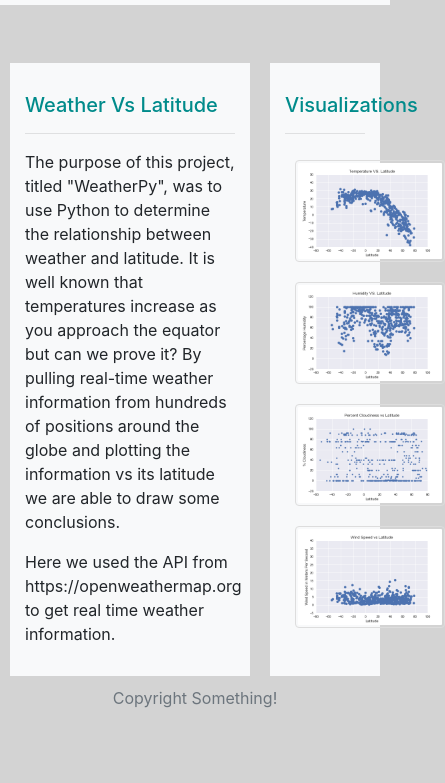
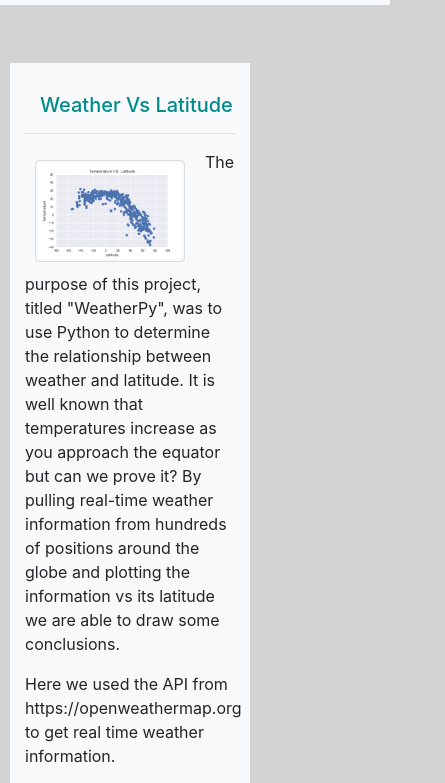
Before and after one commit to chrisprabhu/chrisprabhu.github.io, a plain HTML site: page index.html in a window 390 px wide. Shown: the part 61-844 px from the top of the page, 445 px wide, since content can reach past the window. Drawn offline with nearby package versions, Linux system fonts and the light colour scheme.

Commit message:
more style

```diff
--- a/index.html
+++ b/index.html
@@ -60,6 +60,7 @@
 
                   <h1>Weather Vs Latitude</h1>
                   <hr>
+                  <img src="images/temp_vs_lat.png" class="thumbnail" id="wrapped">
                     <p>The purpose of this project, titled "WeatherPy", was to use Python to determine the relationship between weather
                         and latitude. It is well known that temperatures increase as you approach the equator but can we prove it? By
                         pulling real-time weather information from hundreds of positions around the globe and plotting the information
--- a/styles.css
+++ b/styles.css
@@ -1,5 +1,6 @@
 h1 {
     color: #008B8B;
+    margin-left: 15px;
 }
 body {
     background-color: #D3D3D3	;
@@ -36,7 +37,12 @@ body {
     margin-top: 10px;
     margin-left: 10px;
     margin-bottom: 10px;
+    float: left;
 
+}
+
+#wrapped {
+    margin-right: 20px;
 }
 
 #footer1 {
@@ -53,4 +59,7 @@ body {
     h1 {
        font-size: 20px;
     }
+    .row {
+        flex-direction: column;
+      }
 }
```
